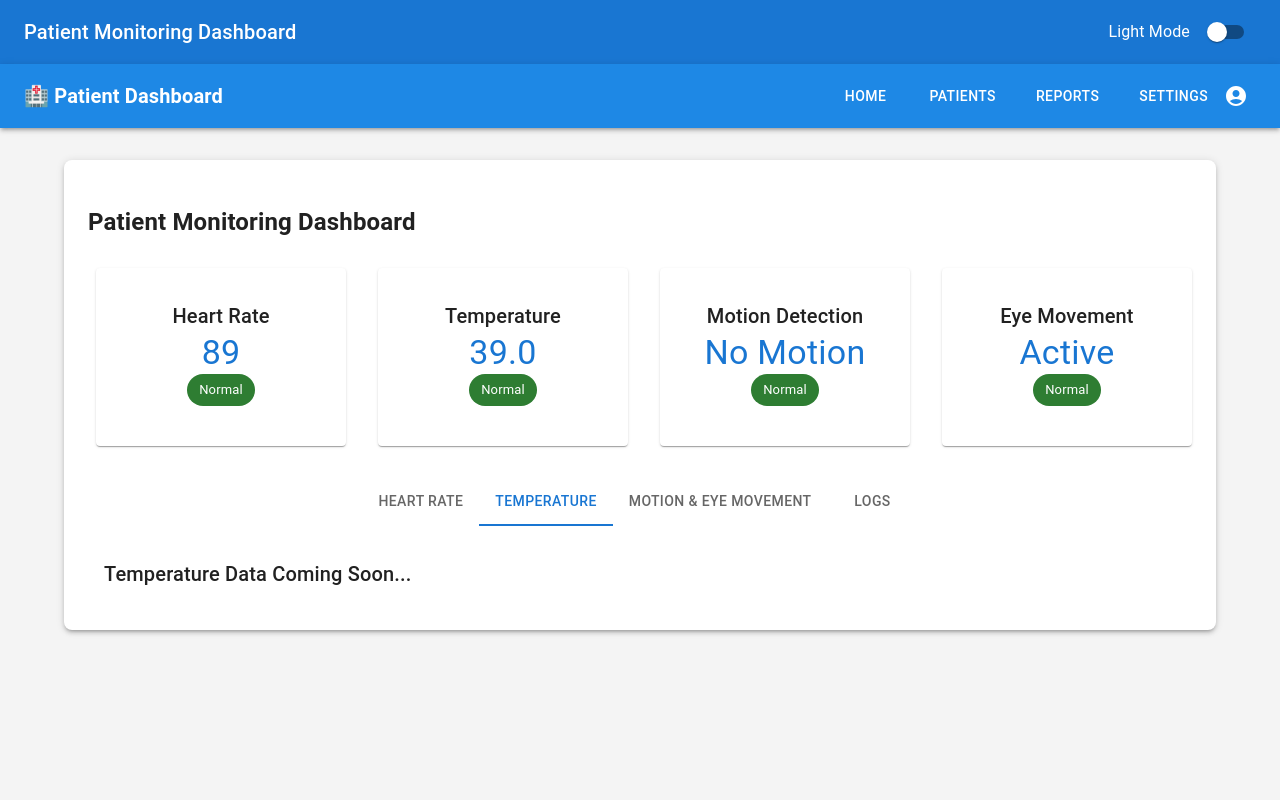
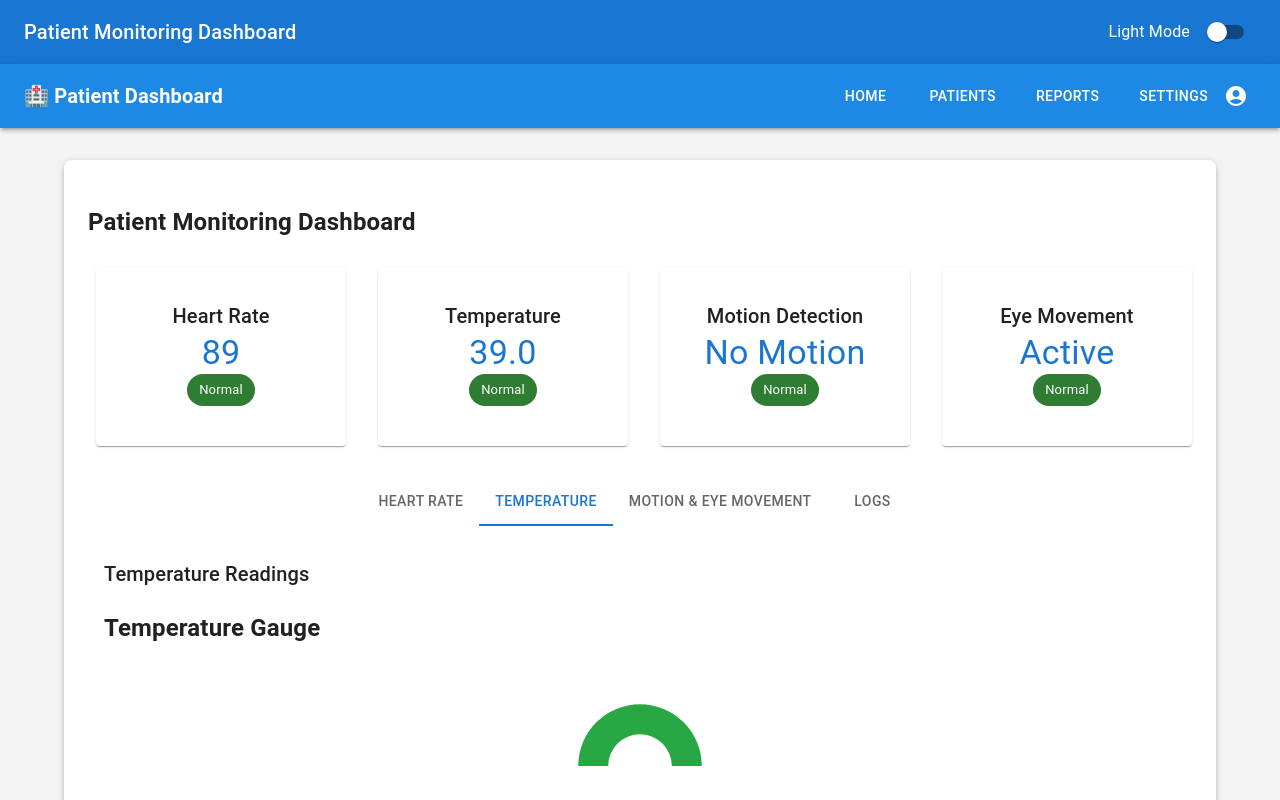
Before and after one commit to iamprathamesh18/coma-patients-, a React (Create React App) app: page / in a window 1280 px wide. Both pictures are taken after a click on the tab "TEMPERATURE". Shown: the top 800 px of the page. Built offline with nearby package versions, Linux system fonts and the light colour scheme.

Commit message:
temperature chart

```diff
--- a/src/components/SensorTabs.js
+++ b/src/components/SensorTabs.js
@@ -2,6 +2,7 @@
 import { Box, Tabs, Tab, Typography } from "@mui/material";
 import LogsAccordion from "./LogsAccordion";
 import HeartRateChart from "./HeartRateChart";
+import TemperatureChart from "./TemperatureChart";
 
 const SensorTabs = () => {
   const [tabIndex, setTabIndex] = useState(0);
@@ -26,7 +27,12 @@
             <HeartRateChart />
           </Box>
         )}
-        {tabIndex === 1 && <Typography variant="h6">Temperature Data Coming Soon...</Typography>}
+         {tabIndex === 1 && (
+          <Box>
+            <Typography variant="h6">Temperature Readings</Typography>
+            <TemperatureChart />  {/* Added TemperatureChart here */}
+          </Box>
+        )}
         {tabIndex === 2 && <Typography variant="h6">Motion & Eye Movement Data Coming Soon...</Typography>}
         {tabIndex === 3 && <LogsAccordion />}
       </Box>
--- /dev/null
+++ b/src/components/TemperatureChart.js
@@ -0,0 +1,52 @@
+import React, { useState, useEffect } from "react";
+import { RadialBarChart, RadialBar, LineChart, Line, XAxis, YAxis, Tooltip, ResponsiveContainer } from "recharts";
+
+const TemperatureChart = () => {
+  const [temperature, setTemperature] = useState(36.5);
+  const [tempHistory, setTempHistory] = useState([]);
+
+  // Simulate changing temperature every 3 seconds
+  useEffect(() => {
+    const interval = setInterval(() => {
+      const newTemp = (35 + Math.random() * 7).toFixed(1); // Random temp between 35°C and 42°C
+      setTemperature(parseFloat(newTemp));
+
+      // Update history (Keep last 10 readings)
+      setTempHistory((prev) => {
+        const newHistory = [...prev, { time: new Date().toLocaleTimeString(), temp: parseFloat(newTemp) }];
+        return newHistory.slice(-10);
+      });
+    }, 3000); // Update every 3 seconds
+
+    return () => clearInterval(interval);
+  }, []);
+
+  // Gauge Chart Data
+  const gaugeData = [{ value: temperature, fill: temperature < 37 ? "#28a745" : temperature < 39 ? "#ffc107" : "#dc3545" }];
+
+  return (
+    <div className="p-4">
+      {/* Gauge Chart */}
+      <h2 className="text-xl font-semibold text-center">Temperature Gauge</h2>
+      <ResponsiveContainer width="100%" height={200}>
+        <RadialBarChart innerRadius="50%" outerRadius="100%" barSize={30} data={gaugeData} startAngle={180} endAngle={0}>
+          <RadialBar minAngle={15} clockWise dataKey="value" />
+        </RadialBarChart>
+      </ResponsiveContainer>
+      <p className="text-center text-lg font-bold">{temperature}°C</p>
+
+      {/* Line Chart */}
+      <h2 className="text-xl font-semibold text-center mt-4">Temperature Trend</h2>
+      <ResponsiveContainer width="100%" height={300}>
+        <LineChart data={tempHistory}>
+          <XAxis dataKey="time" />
+          <YAxis domain={[35, 42]} />
+          <Tooltip />
+          <Line type="monotone" dataKey="temp" stroke="#8884d8" strokeWidth={2} />
+        </LineChart>
+      </ResponsiveContainer>
+    </div>
+  );
+};
+
+export default TemperatureChart;
```
